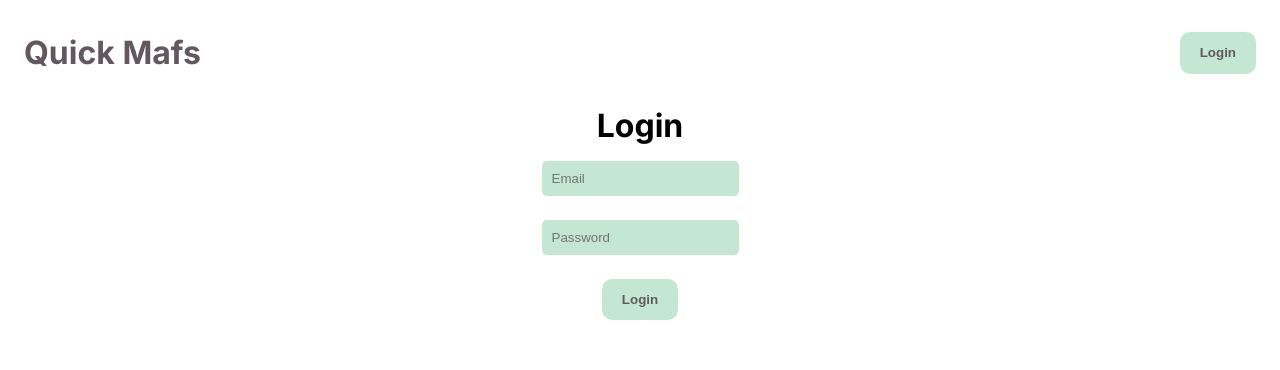
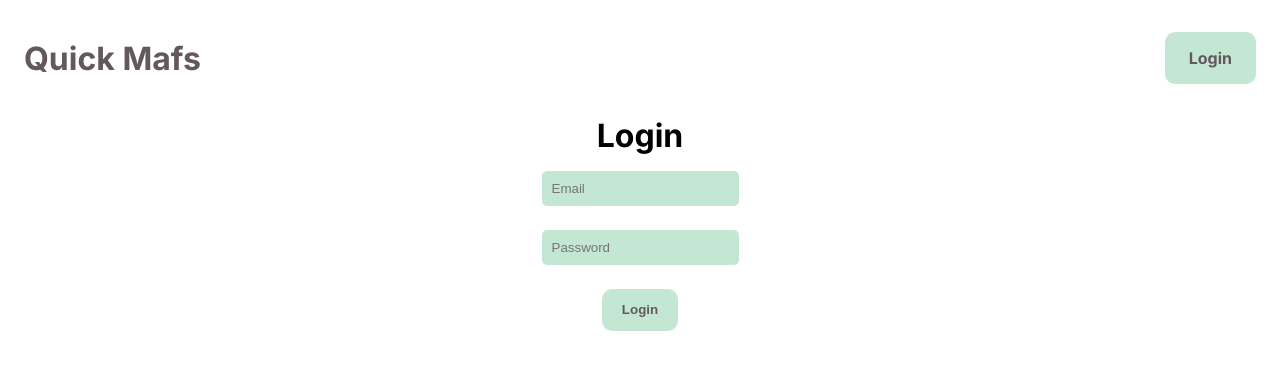
Before and after one commit to squach28/quick-mafs, a Next.js app: page /login in a window 1280 px wide. Shown: the top 370 px of the page. Built offline with nearby package versions, Linux system fonts and the light colour scheme.

Commit message:
login button in navbar leads to login page

```diff
--- a/src/components/Navbar/Navbar.jsx
+++ b/src/components/Navbar/Navbar.jsx
@@ -6,7 +6,7 @@ const Navbar = () => {
   return (
     <div className={styles.container}>
         <Link href="/" className={styles.header}><h1>Quick Mafs</h1></Link>
-        <button className={styles.button}>Login</button>
+        <Link href="/login" className={styles.button}>Login</Link>
     </div>
   )
 }
--- a/src/components/Navbar/Navbar.module.css
+++ b/src/components/Navbar/Navbar.module.css
@@ -17,4 +17,5 @@
     border: none;
     border-radius: 10px;
     font-weight: bold;
+    text-decoration: none;
 }
```
